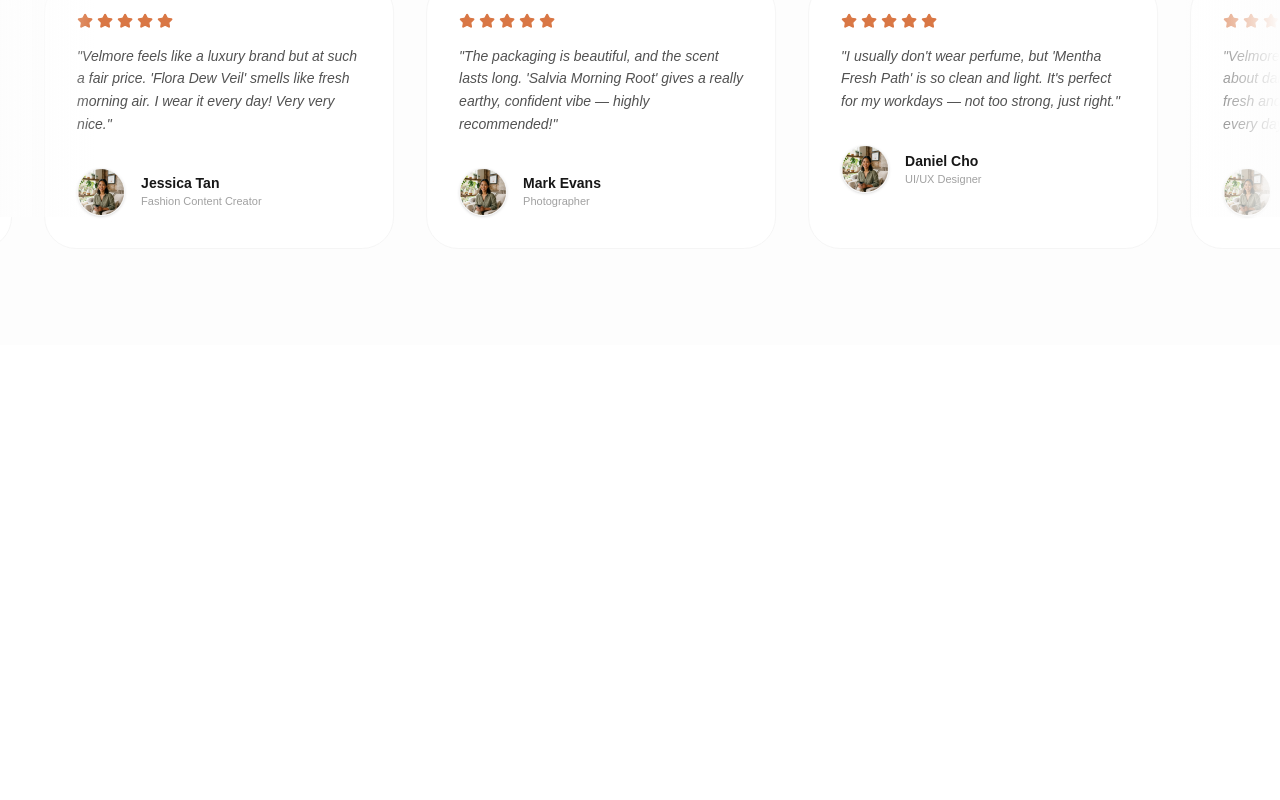
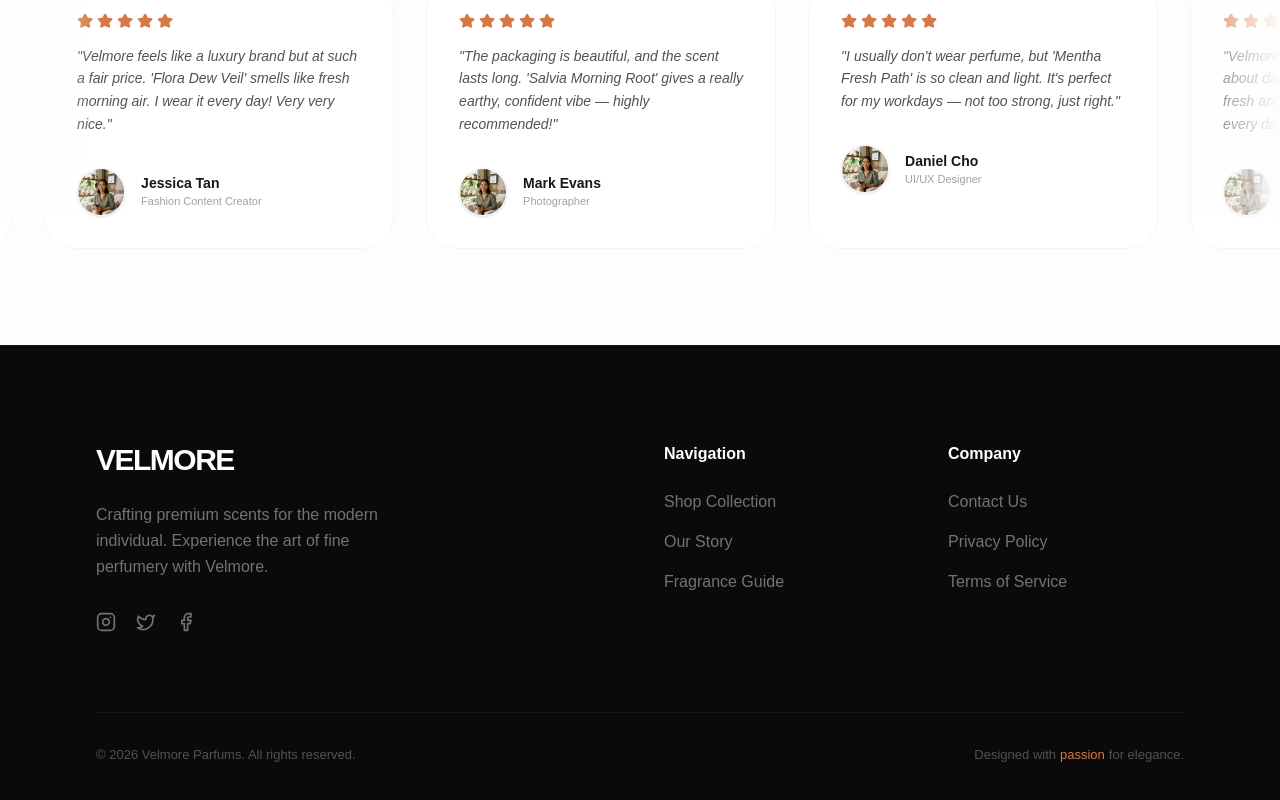
Before and after one commit to Jullystian017/Velmore, a Next.js app: page / in a window 1280 px wide. Shown: the part 6178-6978 px from the top of the page. Before the commit the page ends 6523 px from the top, so only its background shows below. Built offline with nearby package versions, Linux system fonts and the light colour scheme.

Commit message:
feat: Add a new `Footer` component and integrate it into the home page.

```diff
--- a/src/app/page.tsx
+++ b/src/app/page.tsx
@@ -4,6 +4,7 @@ import Trending from "@/components/Trending";
 import About from "@/components/About";
 import ProductGrid from "@/components/ProductGrid";
 import Testimonials from "@/components/Testimonials";
+import Footer from "@/components/Footer";
 
 export default function Home() {
   return (
@@ -14,6 +15,7 @@ export default function Home() {
       <About />
       <ProductGrid />
       <Testimonials />
+      <Footer />
     </main>
   );
 }
--- /dev/null
+++ b/src/components/Footer.tsx
@@ -0,0 +1,86 @@
+import { Instagram, Twitter, Facebook, ArrowUpRight } from "lucide-react";
+import Link from "next/link";
+
+export default function Footer() {
+  const currentYear = new Date().getFullYear();
+
+  return (
+    <footer className="w-full bg-[#0A0A0A] pt-24 pb-12 px-6 md:px-12 lg:px-24 border-t border-white/5">
+      <div className="mx-auto max-w-7xl">
+        <div className="grid grid-cols-1 md:grid-cols-2 lg:grid-cols-4 gap-12 mb-20">
+          {/* Brand Info */}
+          <div className="lg:col-span-2">
+            <Link href="/" className="inline-block mb-6">
+              <span className="text-3xl font-bold tracking-tighter text-white">VELMORE</span>
+            </Link>
+            <p className="max-w-xs text-neutral-500 leading-relaxed mb-8">
+              Crafting premium scents for the modern individual. Experience the art of fine perfumery with Velmore.
+            </p>
+            <div className="flex space-x-5">
+              <a href="#" className="text-neutral-500 hover:text-white transition-colors">
+                <Instagram className="h-5 w-5" />
+              </a>
+              <a href="#" className="text-neutral-500 hover:text-white transition-colors">
+                <Twitter className="h-5 w-5" />
+              </a>
+              <a href="#" className="text-neutral-500 hover:text-white transition-colors">
+                <Facebook className="h-5 w-5" />
+              </a>
+            </div>
+          </div>
+
+          {/* Quick Links */}
+          <div>
+            <h4 className="text-white font-bold mb-6">Navigation</h4>
+            <ul className="space-y-4">
+              <li>
+                <Link href="#" className="text-neutral-500 hover:text-white transition-all inline-flex items-center group">
+                  <span>Shop Collection</span>
+                  <ArrowUpRight className="h-3 w-3 ml-1 opacity-0 group-hover:opacity-100 transition-opacity" />
+                </Link>
+              </li>
+              <li>
+                <Link href="#" className="text-neutral-500 hover:text-white transition-all inline-flex items-center group">
+                  <span>Our Story</span>
+                  <ArrowUpRight className="h-3 w-3 ml-1 opacity-0 group-hover:opacity-100 transition-opacity" />
+                </Link>
+              </li>
+              <li>
+                <Link href="#" className="text-neutral-500 hover:text-white transition-all inline-flex items-center group">
+                  <span>Fragrance Guide</span>
+                  <ArrowUpRight className="h-3 w-3 ml-1 opacity-0 group-hover:opacity-100 transition-opacity" />
+                </Link>
+              </li>
+            </ul>
+          </div>
+
+          {/* Legal/Contact */}
+          <div>
+            <h4 className="text-white font-bold mb-6">Company</h4>
+            <ul className="space-y-4">
+              <li>
+                <Link href="#" className="text-neutral-500 hover:text-white transition-colors">Contact Us</Link>
+              </li>
+              <li>
+                <Link href="#" className="text-neutral-500 hover:text-white transition-colors">Privacy Policy</Link>
+              </li>
+              <li>
+                <Link href="#" className="text-neutral-500 hover:text-white transition-colors">Terms of Service</Link>
+              </li>
+            </ul>
+          </div>
+        </div>
+
+        {/* Bottom Bar */}
+        <div className="pt-8 border-t border-white/5 flex flex-col md:flex-row justify-between items-center space-y-4 md:space-y-0 text-[13px] font-medium text-neutral-600">
+          <p>© {currentYear} Velmore Parfums. All rights reserved.</p>
+          <p className="flex items-center space-x-1">
+            <span>Designed with</span>
+            <span className="text-[#D97745]">passion</span>
+            <span>for elegance.</span>
+          </p>
+        </div>
+      </div>
+    </footer>
+  );
+}
```
